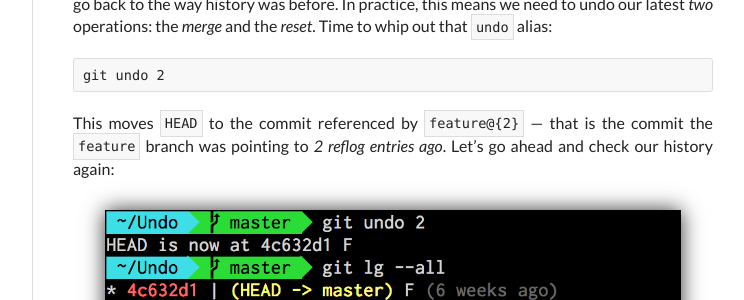
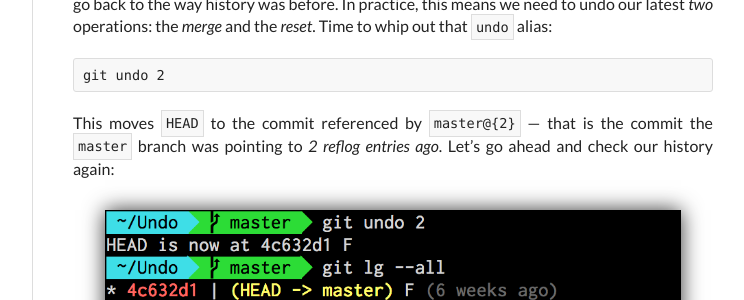
Before and after one commit to megakemp/megakemp.github.io, a Jekyll site: the page built from _posts/2016-08-25-git-undo.md, in a window 1280 px wide and 900 px high, scrolled down 4202 px. Shown: the part 144-444 px from the top of the window, without its empty margins (378-1122 px from the left). Built offline with Jekyll 4.4.1, drawn with Linux system fonts in a browser that asks for light colours; nearby versions of some CDN libraries; comment, search, counter and statistics services are not loaded.

Commit message:
Corrects wrong branch name in the Git undo post.

```diff
--- a/_posts/2016-08-25-git-undo.md
+++ b/_posts/2016-08-25-git-undo.md
@@ -128,7 +128,7 @@ As you can see, everything went fine — but we're still not happy. For some rea
 
     git undo 2
 
-This moves `HEAD` to the commit referenced by `feature@{2}` — that is the commit the `feature` branch was pointing to _2 reflog entries ago_. Let's go ahead and check our history again:
+This moves `HEAD` to the commit referenced by `master@{2}` — that is the commit the `master` branch was pointing to _2 reflog entries ago_. Let's go ahead and check our history again:
 
 <a href="{{ site.url }}/assets/{{ page.assets }}/git-lg-restored.png">
 <img src="{{ site.url }}/assets/{{ page.assets }}/git-lg-restored.png"
```
